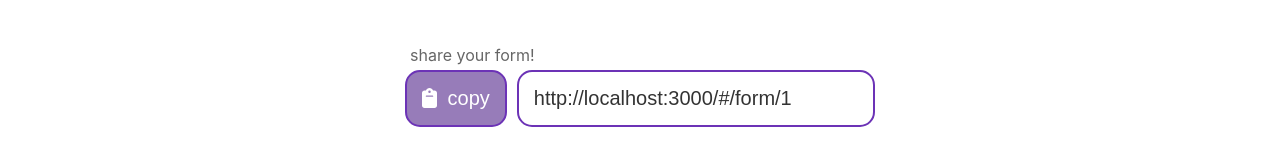
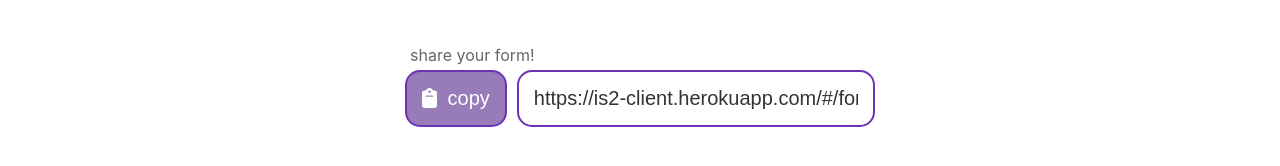
Before and after one commit to nicolasaraya/is2-client, a React (Create React App) app: page /#/submited-form/1 in a window 1280 px wide. Shown: the part 448-614 px from the top of the page. Built offline with nearby package versions, Linux system fonts and the light colour scheme.

Commit message:
finally ready

```diff
--- a/src/components/new_form/submited-form.js
+++ b/src/components/new_form/submited-form.js
@@ -6,7 +6,7 @@ const SubmitedForm = () => {
 
     const {formId} = useParams();
 
-    const link = "http://localhost:3000/#/form/"+formId;
+    const link = "https://is2-client.herokuapp.com/#/form/"+formId;
 
     const copyLink = () => {
         navigator.clipboard.writeText(link);
```
